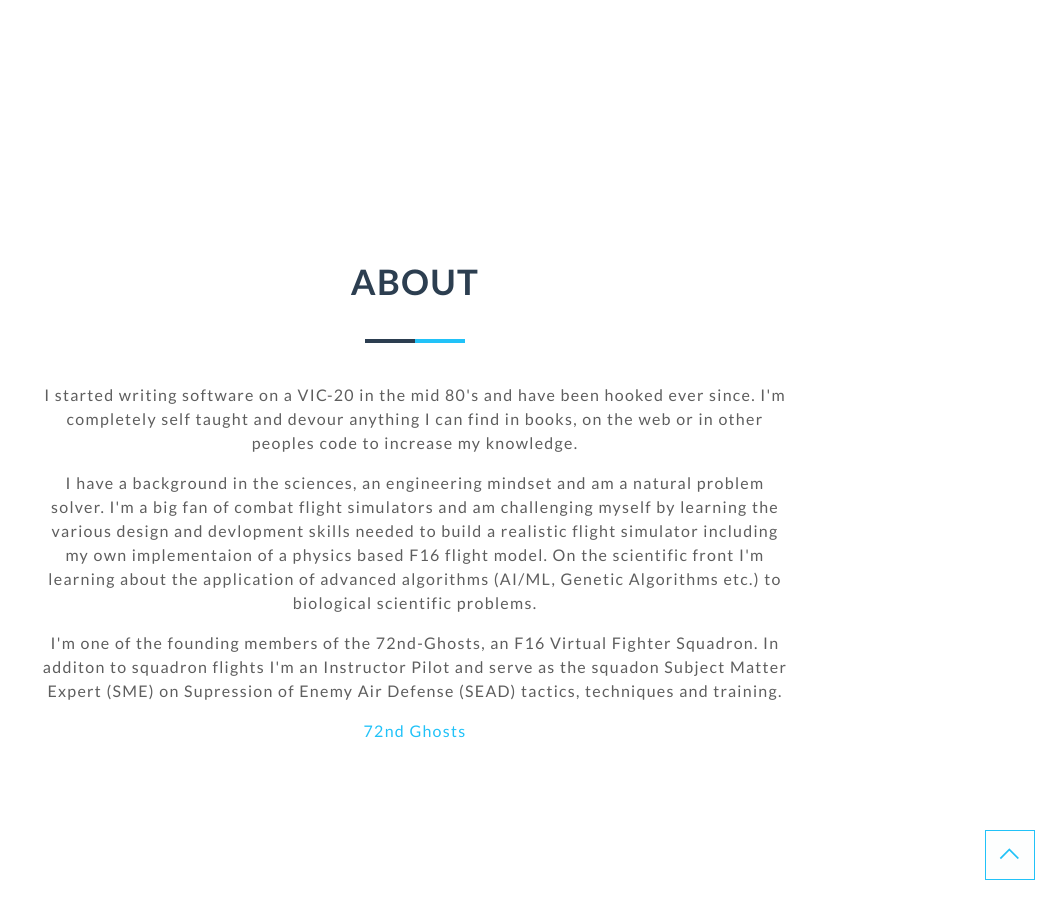
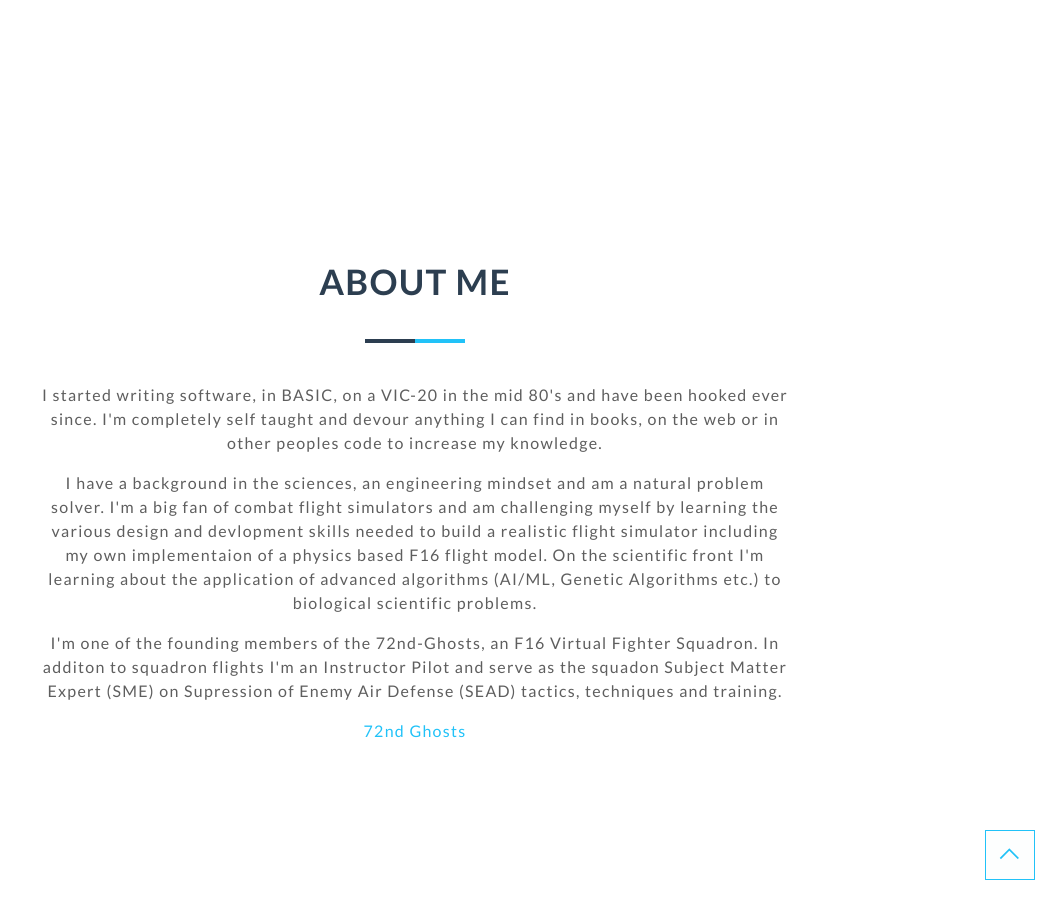
Before and after one commit to Gamernaut/gamernaut.github.io, a Jekyll site: the page built from index.html, in a window 1280 px wide and 900 px high, scrolled down 916 px. Shown: the whole window, without its empty margins (225-1280 px from the left). Built offline with Jekyll 4.4.1, drawn with Linux system fonts in a browser that asks for light colours; nearby versions of some CDN libraries.

Commit message:
Update _config.yml

```diff
--- a/_config.yml
+++ b/_config.yml
@@ -81,8 +81,8 @@
 #####################################
 #############   About   #############
 #####################################
-about-title: About
-about-description: I started writing software on a VIC-20 in the mid 80's and have been hooked ever since. I'm completely self taught and devour anything I can find in books, on the web or in other peoples code to increase my knowledge.
+about-title: About Me
+about-description: I started writing software, in BASIC, on a VIC-20 in the mid 80's and have been hooked ever since. I'm completely self taught and devour anything I can find in books, on the web or in other peoples code to increase my knowledge.
 about-description2: I have a background in the sciences, an engineering mindset and am a natural problem solver. I'm a big fan of combat flight simulators and am challenging myself by learning the various design and devlopment skills needed to build a realistic flight simulator including my own implementaion of a physics based F16 flight model. On the scientific front I'm learning about the application of advanced algorithms (AI/ML, Genetic Algorithms etc.) to biological scientific problems.
 about-description3: I'm one of the founding members of the 72nd-Ghosts, an F16 Virtual Fighter Squadron. In additon to squadron flights I'm an Instructor Pilot and serve as the squadon Subject Matter Expert (SME) on Supression of Enemy Air Defense (SEAD) tactics, techniques and training. <p> <a href="https://bit.ly/3m6rbdA">72nd Ghosts</a><p>
 
```
